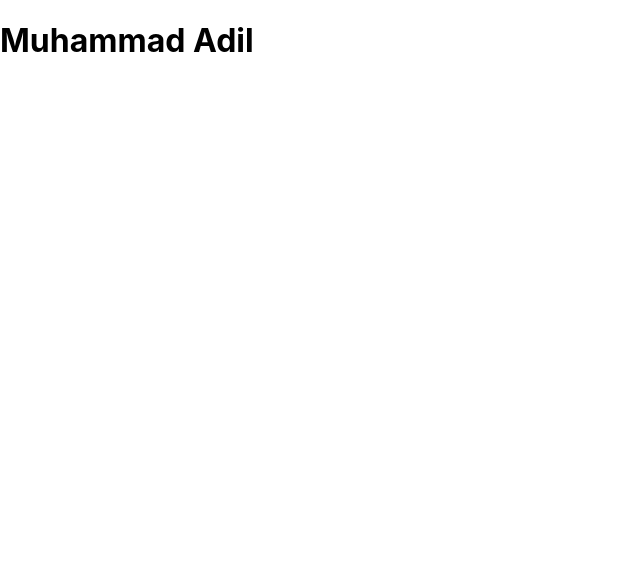
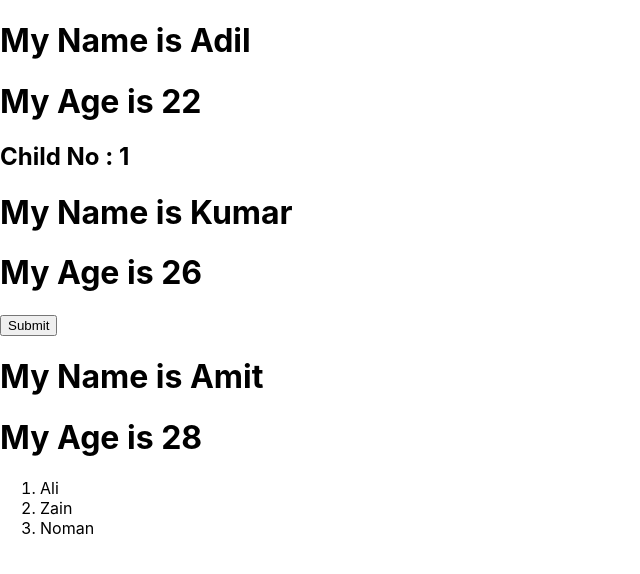
Before and after one commit to riazgul03/ReactJS, a React (Create React App) app in the folder new-app/: page / in a window 1280 px wide. Shown: the top 574 px of the page, without its empty margins (0-640 px from the left). Built offline with nearby package versions, Linux system fonts and the light colour scheme.

Commit message:
Props With The Class Component in React

```diff
--- a/new-app/src/App.js
+++ b/new-app/src/App.js
@@ -5,7 +5,9 @@ import React,{Component} from 'react';
 export class App extends React.Component{
   render(){
     return(
-      <h1>Muhammad Adil</h1>
+     <>
+
+     </>
     )
   }
 }
--- /dev/null
+++ b/new-app/src/MyClass.js
@@ -0,0 +1,14 @@
+import React, { Component } from 'react'
+
+ class MyClass extends Component {
+  render() {
+    return (
+      <div>
+      <h1>My Name is {this.props.name }</h1>
+      <h1>My Age is {this.props.age }</h1>
+      {this.props.children}
+      </div>
+    )
+  }
+}
+export default MyClass
--- a/new-app/src/index.js
+++ b/new-app/src/index.js
@@ -1,18 +1,27 @@
 import React from 'react';
 import ReactDOM from 'react-dom/client';
 import './index.css';
-import {App} from './App';
+import { App } from './App';
 import reportWebVitals from './reportWebVitals';
-import User from './User';
-import HelloMessage from './HelloMessage';
-import House from './House';
-
+import MyClass from './MyClass';
 
 const root = ReactDOM.createRoot(document.getElementById('root'));
+let a = "Adil";
 root.render(
-<React.StrictMode>
- <App />
- {/* <App2/> */}
+  <React.StrictMode>
+    <MyClass name={a} age={22}>
+<h2>Child No : 1</h2>
+    </MyClass>
+    <MyClass name="Kumar" age={26}>
+    <button type='button' >Submit</button>
+    </MyClass>
+    <MyClass name="Amit" age={28}>
+    <ol>
+      <li>Ali</li>
+      <li>Zain</li>
+      <li>Noman</li>
+    </ol>
+    </MyClass>
   </React.StrictMode>
 );
 
```
